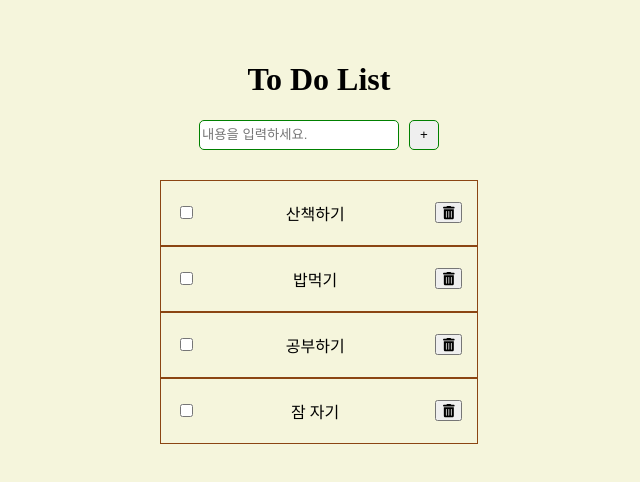
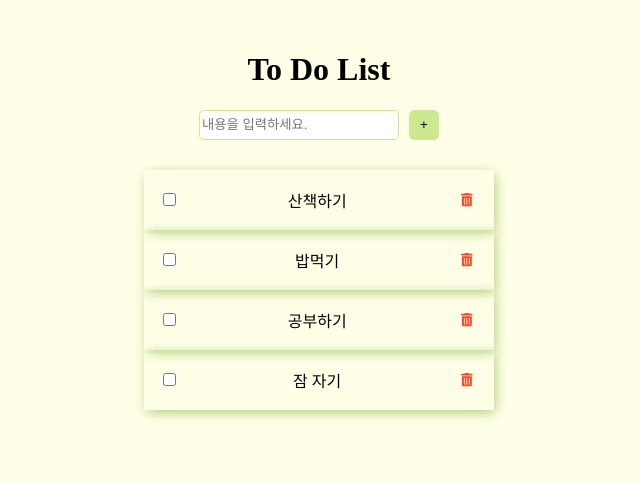
Before and after one commit to dakyungoh/project-to-do-list, a React (Create React App) app: page / in a window 1280 px wide. Shown: the top 482 px of the page, without its empty margins (321-961 px from the left). Built offline with nearby package versions, Linux system fonts and the light colour scheme.

Commit message:
css적용시키기

```diff
--- a/src/App.css
+++ b/src/App.css
@@ -4,7 +4,7 @@
 }
 
 body {
-  background-color: beige;
+  background-color: #ffffe8;
 }
 
 ul {
@@ -17,12 +17,17 @@ li {
   justify-content: space-between;
   align-items: center;
   padding: 10px 15px;
-  border: 1px solid saddlebrown;
+
+  width: 350px;
+  height: 60px;
+  -webkit-box-shadow: 2px 3px 12px -1px rgba(170, 203, 115, 1);
+  -moz-box-shadow: 2px 3px 12px -1px rgba(170, 203, 115, 1);
+  box-shadow: 2px 3px 12px -1px rgba(170, 203, 115, 1);
 }
 
 h1 {
   text-align: center;
-  padding-top: 40px;
+  padding-top: 30px;
 }
 
 .todo-input-box {
@@ -42,7 +47,7 @@ h1 {
   width: 200px;
   height: 30px;
   border-radius: 5px;
-  border: 1px solid green;
+  border: 1px solid #cde990;
 }
 
 .todo-input-button {
@@ -50,13 +55,26 @@ h1 {
   width: 30px;
   height: 30px;
   border-radius: 5px;
-  border: 1px solid green;
+  border: 1px solid #cde990;
+  background-color: #cde990;
+  cursor: pointer;
+}
+.todo-item-checkbox {
+  cursor: pointer;
 }
 
 .todo-item-text {
-  padding: 10px 90px;
+  padding: 10px 5px;
 }
 
 .todo-item-text-line-through {
   text-decoration: line-through;
+  color: rgb(182, 176, 176);
 }
+
+.delete-button {
+  background: none;
+  border: none;
+  color: #f94a29;
+  cursor: pointer;
+}
```
